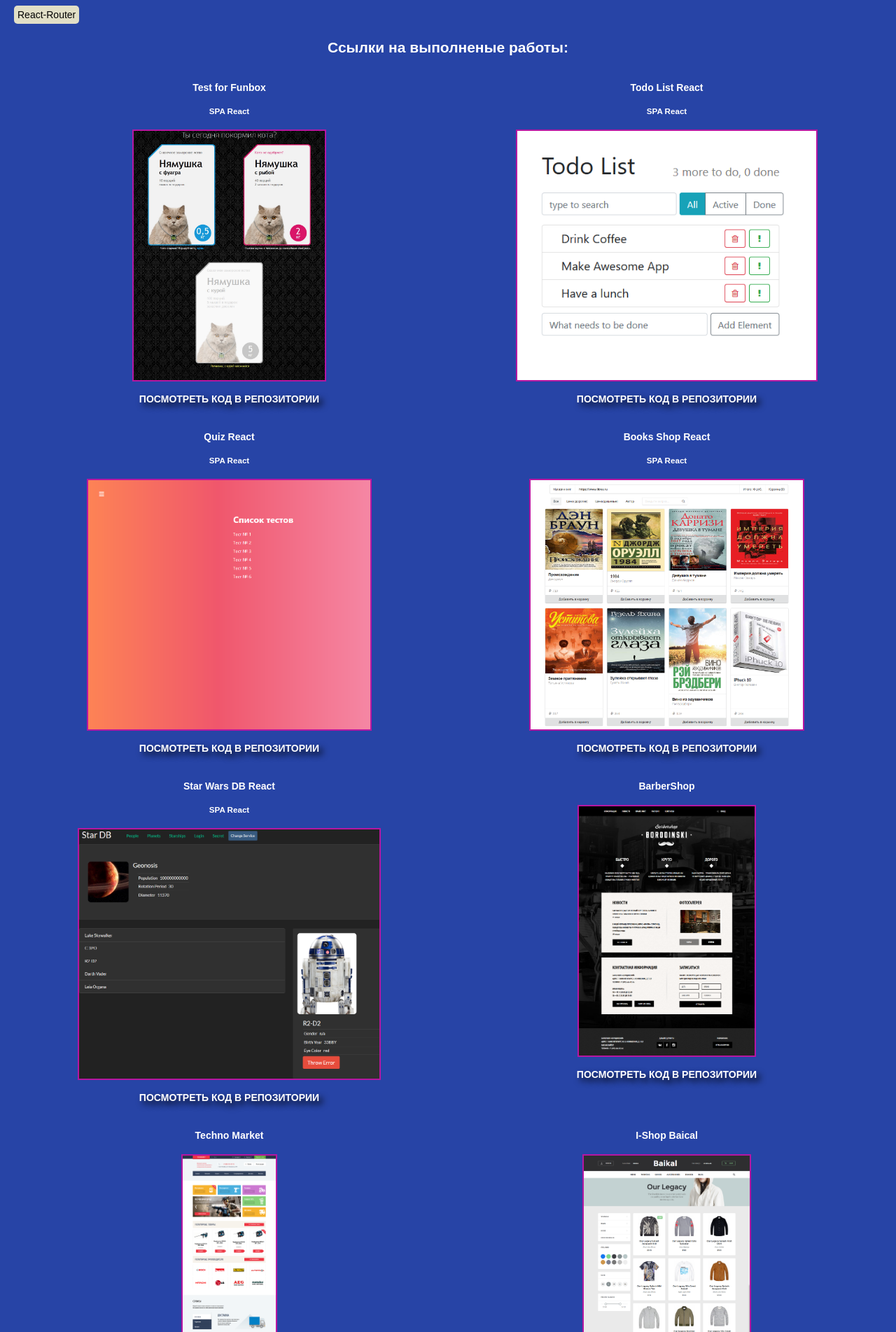
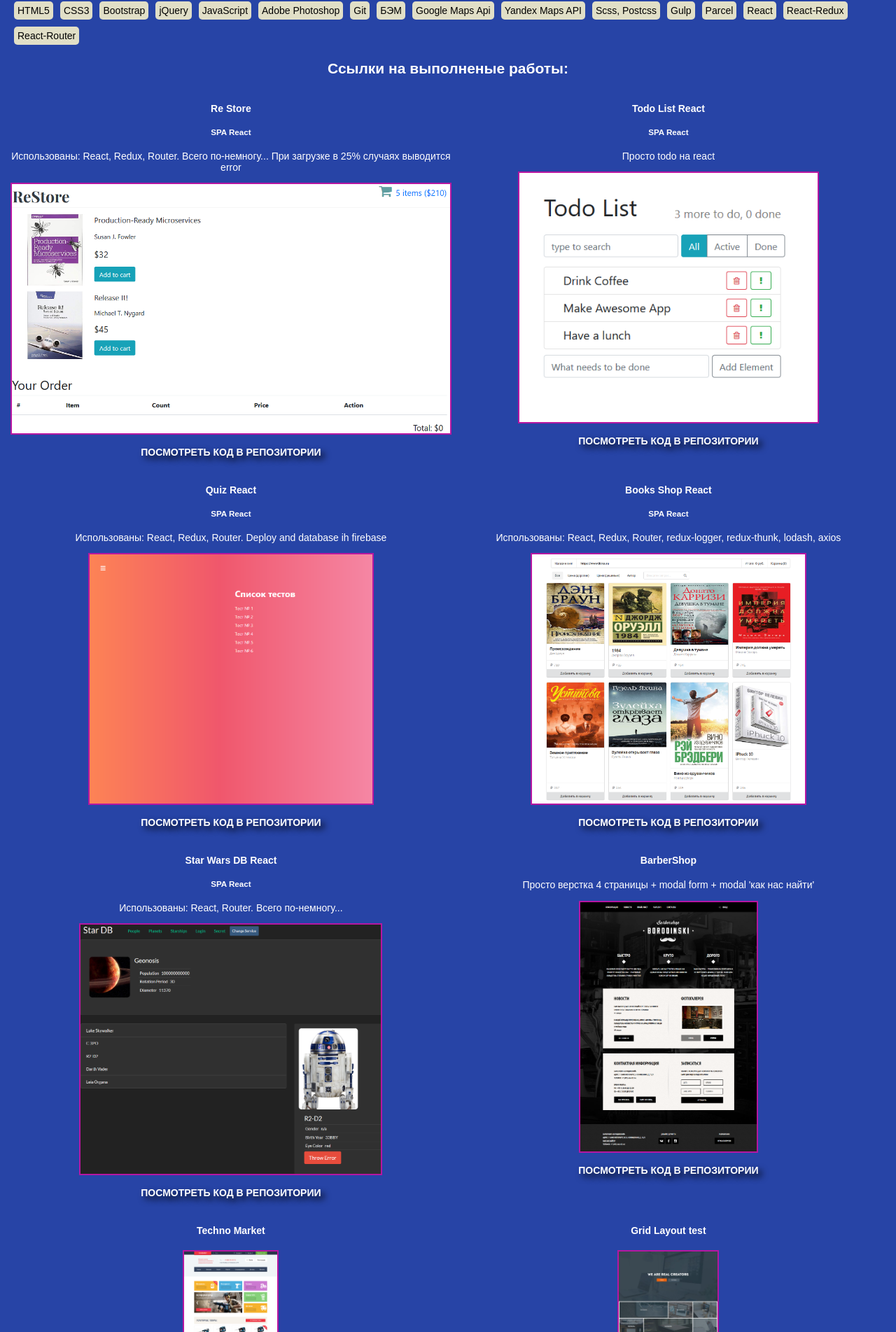
Before and after one commit to kraken1970/Resume-react, a React app: page / in a window 1280 px wide. Shown: the part 797-2700 px from the top of the page at 70% size. Built offline with nearby package versions, Linux system fonts and the light colour scheme.

Commit message:
added telegram

```diff
--- a/src/App.scss
+++ b/src/App.scss
@@ -93,7 +93,7 @@
       background-repeat: no-repeat;
       background-position: left center;
       background-size: 64px 64px;
-      transition: all 0.5s ease-in-out;
+      transition: all 0.4s ease-in-out;
       &:hover {
         color: red;
         text-decoration: none;
@@ -103,7 +103,8 @@
   }
 }
 
-.smallHead {
+.smallHead,
+.descr {
   color: #ffffff;
 }
 
@@ -117,6 +118,10 @@
 
 .link-mail {
   background-image: url(../src/icon/email2.png) !important;
+}
+
+.link-telegram {
+  background-image: url(../src/icon/telegram.png) !important;
 }
 
 .list-worked {
@@ -133,10 +138,10 @@
     width: auto;
     margin: 0 auto;
     border: 2px solid rgb(182, 22, 161);
-    transition: all 0.7s ease-in-out;
+    transition: all 0.4s ease-in-out;
     &:hover {
-      margin: 60px 0;
-      transform: scale(1.15);
+      margin: 15px 0;
+      transform: scale(1.03);
     }
   }
 }
--- a/src/components/Contacts.jsx
+++ b/src/components/Contacts.jsx
@@ -46,6 +46,15 @@
           E-mail: s.v.minin70@gmail.com
         </a>
       </div>
+      <div className="contact-wrap">
+        <a
+          href="tg://resolve?domain=@Serg_Minin"
+          title="Напишите мне"
+          className="link-telegram"
+        >
+          Telegram Сергей Минин
+        </a>
+      </div>
     </div>
   );
 };
--- a/src/components/Main.jsx
+++ b/src/components/Main.jsx
@@ -7,7 +7,8 @@
     <main className="main">
       <div className="request">
         <h3>Требования к будущей работе:</h3>
-        <p>Должность:Верстальщик HTML, React</p>
+        <p>Должность:Разработчик React</p>
+        <p>Верстальщик HTML, React</p>
         <p>Зарплата (минимум): 850USD</p>
         <p>Режим работы: удаленно</p>
         <p>График работы: полный рабочий день</p>
@@ -39,6 +40,7 @@
                     rel="noopener noreferrer"
                   >
                     <h5 className="smallHead">{work.head2}</h5>
+                    <p className="descr">{work.description}</p>
                     <img src={work.screen} alt="screen" />
                   </a>
                 </p>
--- a/src/components/constants.js
+++ b/src/components/constants.js
@@ -1,13 +1,14 @@
-import baikal from "../screen/baikal.png";
+// import baikal from "../screen/baikal.png";
 import barbershop from "../screen/barbershop.png";
 import bookshop from "../screen/bookshop.png";
 import stardb from "../screen/stardb.png";
 import quiz from "../screen/quiz.png";
 import technomart from "../screen/technomart.png";
 import todo from "../screen/todo.png";
-import funbox from "../screen/funbox.jpg";
-// import gridTest1 from "../screen/gridTest1.jpg";
-import resume from "../screen/resume.jpg";
+import ReStore from "../screen/ReStore.png";
+// import funbox from "../screen/funbox.jpg";
+import gridTest1 from "../screen/gridTest1.jpg";
+// import resume from "../screen/resume.jpg";
 
 export const skills = [
   "HTML5",
@@ -30,45 +31,56 @@
 
 export const workes = [
   {
-    screen: funbox,
-    deploy: "https://funbox-baea1.firebaseapp.com/",
-    sourceCode: "https://github.com/kraken1970/funbox-test",
-    head: "Test for Funbox",
-    head2: "SPA React"
+    screen: ReStore,
+    deploy: "https://short-example.herokuapp.com/",
+    sourceCode:
+      "https://github.com/kraken1970/Short-example-react-redux-router",
+    head: "Re Store",
+    head2: "SPA React",
+    description:
+      "Использованы: React, Redux, Router. Всего по-немногу... При загрузке в 25% случаях выводится error"
   },
   {
     screen: todo,
     deploy: "https://todo-85af1.firebaseapp.com/",
     sourceCode: "https://github.com/kraken1970/New_Todo-react",
     head: "Todo List React",
-    head2: "SPA React"
+    head2: "SPA React",
+    description: "Просто todo на react"
   },
   {
     screen: quiz,
     deploy: "https://quiz-react-95dda.firebaseapp.com/",
     sourceCode: "https://github.com/kraken1970/Quiz-react",
     head: "Quiz React",
-    head2: "SPA React"
+    head2: "SPA React",
+    description:
+      "Использованы: React, Redux, Router. Deploy and database ih firebase"
   },
   {
     screen: bookshop,
     deploy: "https://books-shop-react-2f877.firebaseapp.com/",
     sourceCode: "https://github.com/kraken1970/books-shop-react",
     head: "Books Shop React",
-    head2: "SPA React"
+    head2: "SPA React",
+    description:
+      "Использованы: React, Redux, Router, redux-logger, redux-thunk, lodash, axios"
   },
   {
     screen: stardb,
     deploy: "https://starbook-a0b8c.firebaseapp.com/",
     sourceCode: "https://github.com/kraken1970/Star-Book",
     head: "Star Wars DB React",
-    head2: "SPA React"
+    head2: "SPA React",
+    description: "Использованы: React,  Router. Всего по-немногу..."
   },
   {
     screen: barbershop,
     deploy: "https://barber-shop-2f8b7.firebaseapp.com/",
     sourceCode: "https://github.com/kraken1970/BarberShop",
-    head: "BarberShop"
+    head: "BarberShop",
+    description:
+      "Просто верстка 4 страницы + modal form  + modal 'как нас найти'"
   },
   {
     screen: technomart,
@@ -76,16 +88,16 @@
     sourceCode: "https://github.com/kraken1970/Technomart",
     head: "Techno Market"
   },
+  // {
+  //   screen: baikal,
+  //   deploy: "https://baical-deb6d.firebaseapp.com/",
+  //   sourceCode: "https://github.com/kraken1970/Baikal-I-Shop",
+  //   head: "I-Shop Baical"
+  // }
   {
-    screen: baikal,
-    deploy: "https://baical-deb6d.firebaseapp.com/",
-    sourceCode: "https://github.com/kraken1970/Baikal-I-Shop",
-    head: "I-Shop Baical"
+    screen: gridTest1,
+    deploy: "https://training-grid-e0997.firebaseapp.com/",
+    sourceCode: "https://github.com/kraken1970/Training-grid",
+    head: "Grid Layout test"
   }
-  // {
-  //   screen: gridTest1,
-  //   deploy: "https://training-grid-e0997.firebaseapp.com/",
-  //   sourceCode: "https://github.com/kraken1970/Training-grid",
-  //   head: "Grid Layout test"
-  // }
 ];
```
Also changed, not shown: src/icon/telegram.png (added), src/screen/ReStore.png (added).
